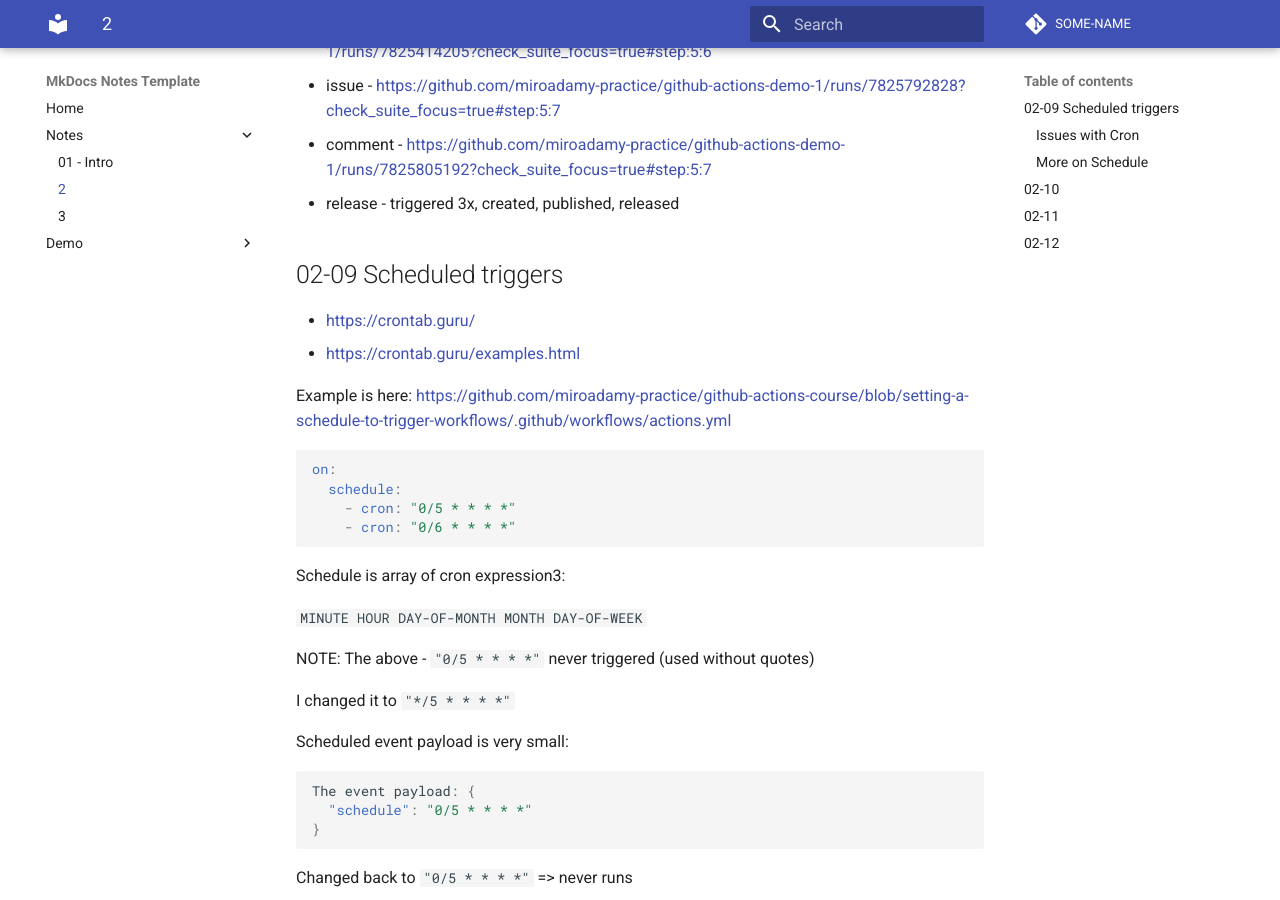
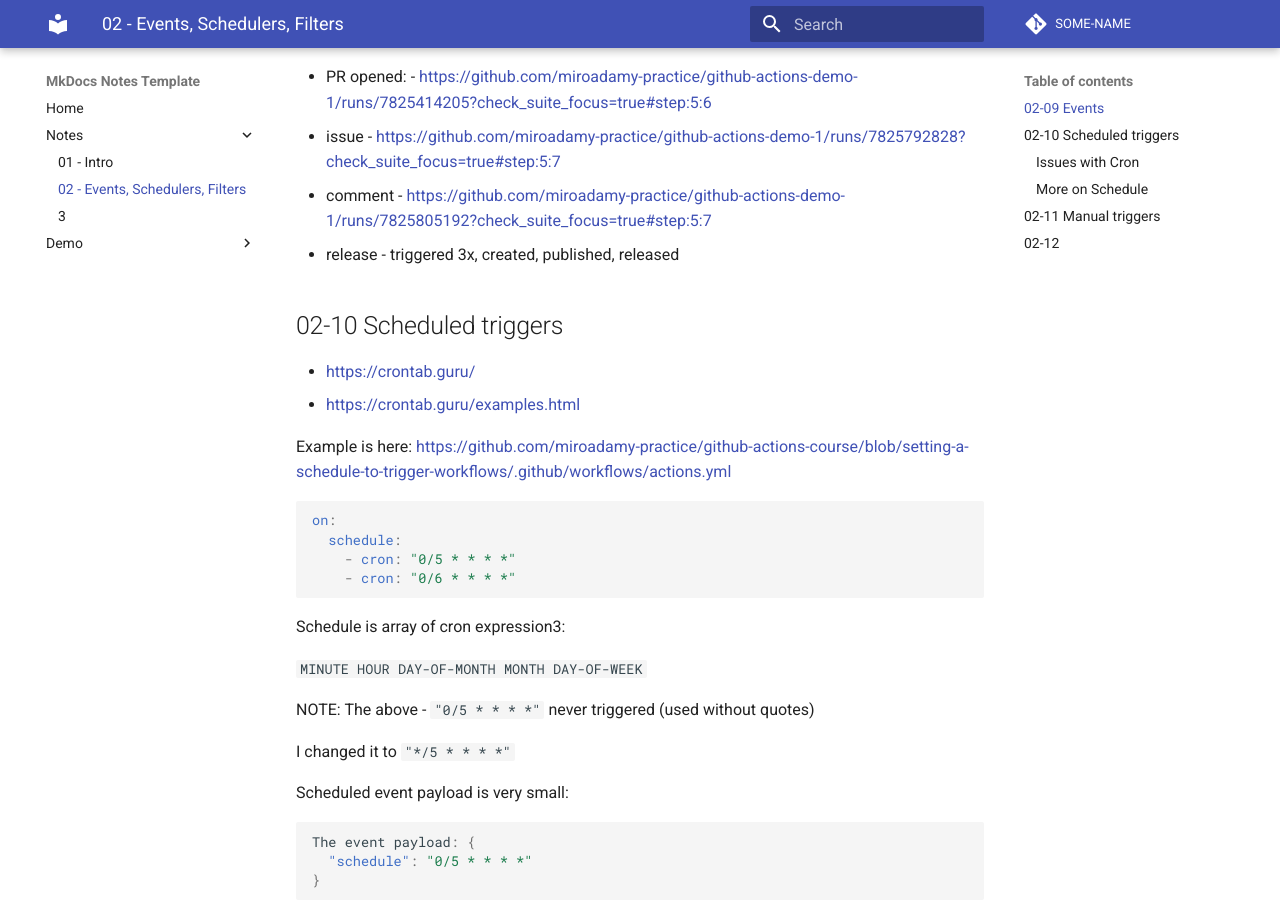
Before and after one commit to miroadamy-practice/notes-github-actions, an MkDocs documentation site: the page built from docs/section-02.md, in a window 1280 px wide and 900 px high, scrolled down 2059 px. Built offline with MkDocs 1.6.1 and Material for MkDocs 9.7.7, drawn with Linux system fonts in a browser that asks for light colours; comment, search, counter and statistics services are not loaded; some of the changed text lies outside the part shown.

Commit message:
Updated TOC

```diff
--- a/docs/section-02.md
+++ b/docs/section-02.md
@@ -1,4 +1,6 @@
 # Section 02 - Events, Schedulers, Filters
+
+## 02-09 Events
 
 Events, Schedules, External Events & Filters that can Trigger a Workflow Run
 
@@ -96,7 +98,7 @@ The Simple JS action shows payload dependent on the trigger:
 * comment - <https://github.com/miroadamy-practice/github-actions-demo-1/runs/7825805192?check_suite_focus=true#step:5:7>
 * release - triggered 3x, created, published, released
 
-## 02-09 Scheduled triggers
+## 02-10 Scheduled triggers
 
 * <https://crontab.guru/>
 * <https://crontab.guru/examples.html>
@@ -154,8 +156,8 @@ Also:
 * Days of week ==> 0 = Sunday, 6 = Saturday, can use SUN, MON
 * sched must be on main branch
 
-## 02-10
+## 02-11 Manual triggers
 
-## 02-11
+
 
 ## 02-12
--- a/mkdocs.yml
+++ b/mkdocs.yml
@@ -9,7 +9,7 @@ nav:
     - Home: index.md
     - Notes:
         - 01 - Intro: section-01.md
-        - 02: section-02.md
+        - 02 - Events, Schedulers, Filters: section-02.md
         - 03: section-03.md
     - Demo:
         - Markdown: markdown-demo.md
```
Also changed, not shown: docs/index.md (+1 -1 lines).
